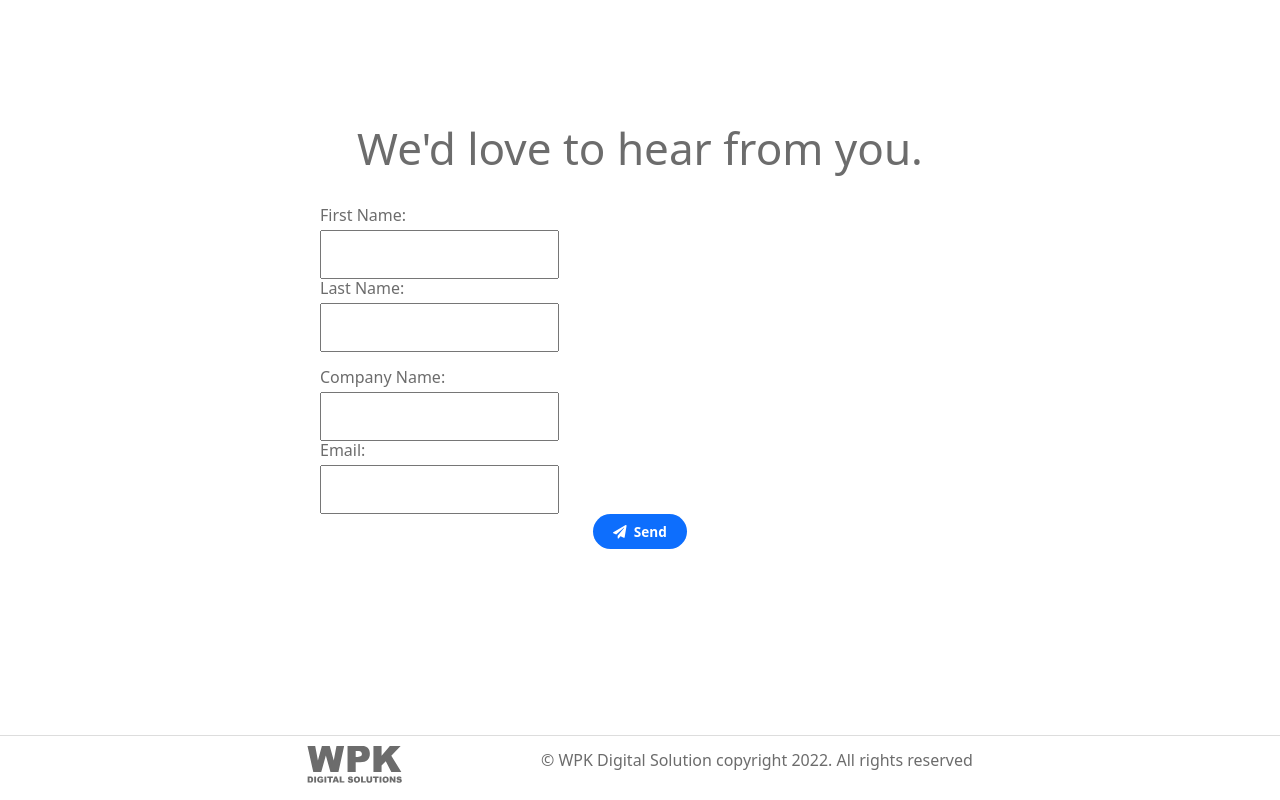
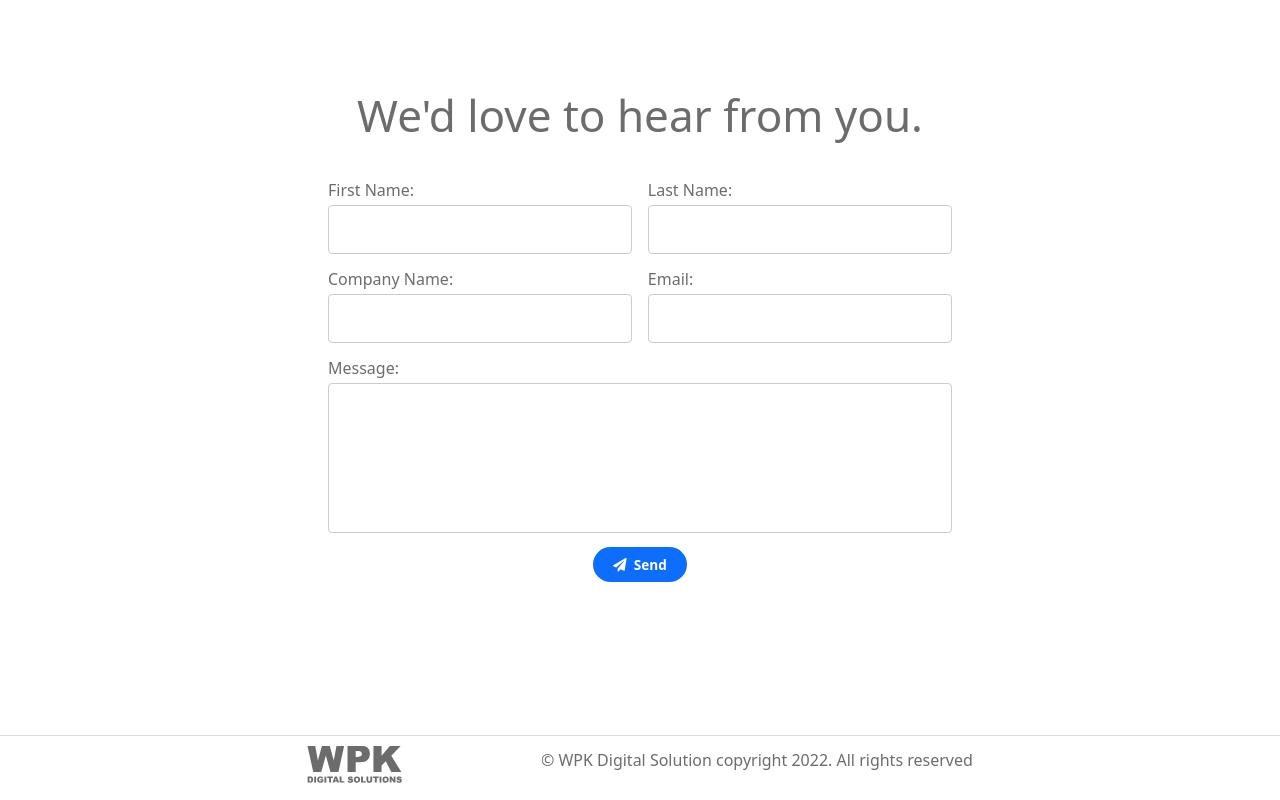
Before and after one commit to otkinsey/wpk_digital, a React (Create React App) app: page / in a window 1280 px wide. Shown: the part 3265-4065 px from the top of the page. Built offline with nearby package versions, Linux system fonts and the light colour scheme.

Commit message:
updating contact form

```diff
--- a/src/App.css
+++ b/src/App.css
@@ -114,6 +114,12 @@ form .col:last-child {
   margin-right: 0;
 }
 
+form > div > div {
+  width: 100%;
+}
+form > div > .col:first-child {
+  margin: 0;
+}
 form h1 {
   margin-bottom: 2rem;
   font-size: 2.75rem;
@@ -123,6 +129,18 @@ form h1 {
 form input,
 form input.form-control {
   height: 49px;
+  width: 100%;
+  border: 1px solid #ccc;
+  border-radius: 4px;
+  padding: 20px;
+}
+form textarea {
+  width: 100%;
+  border: 1px solid #ccc;
+  border-radius: 4px;
+  height: 150px;
+  resize: none;
+  padding: 20px;
 }
 footer {
   border-top: 1px solid #ddd;
--- a/src/components/contactForm/index.js
+++ b/src/components/contactForm/index.js
@@ -2,7 +2,7 @@ import { FaPaperPlane } from "react-icons/fa";
 import { useState, useRef } from "react";
 import emailjs from "@emailjs/browser";
 
-import { Form, Button, Col, Row } from "react-bootstrap";
+import { Button } from "react-bootstrap";
 
 const FormMockUp = () => {
   // state variables
@@ -51,7 +51,9 @@ const FormMockUp = () => {
       ? setMessage("Invalid input. Letters only.")
       : setMessage("Invalid input. Special characters not allowed.");
 
-    return input.value.match(re) === null ? true : false;
+    let value = input.value.match(re) === null ? true : false;
+
+    return value;
   };
 
   /**
@@ -120,8 +122,8 @@ const FormMockUp = () => {
   return (
     <form ref={form} id="contact-form" onSubmit={sendEmail}>
       <h1>We'd love to hear from you.</h1>
-      <div className="row">
-        <div className="col5">
+      <div className="d-flex flex-row p-2">
+        <div className="col">
           <label>First Name:</label>
           <input
             onChange={frontEndValidate}
@@ -130,7 +132,7 @@ const FormMockUp = () => {
             type="text"
           />
         </div>
-        <div className>
+        <div className="col">
           <label>Last Name:</label>
           <input
             onChange={frontEndValidate}
@@ -140,7 +142,8 @@ const FormMockUp = () => {
           />
         </div>
       </div>
-      <div>
+      <div className="d-flex flex-row p-2 align-items-center justify-content-around">
+        <div className="col">
           <label>Company Name:</label>
           <input
             onChange={frontEndValidate}
@@ -148,9 +151,20 @@ const FormMockUp = () => {
             name="company-name"
           />
         </div>
-      <div>
+        <div className="col">
           <label>Email:</label>
-        <input className="contact-form-input" name="user_email" type="email" />
+          <input
+            className="contact-form-input"
+            name="user_email"
+            type="email"
+          />
+        </div>
+      </div>
+      <div className="d-flex flex-row p-2 align-items-center justify-content-around">
+        <div className="col">
+          <label>Message:</label>
+          <textarea name="message" type="text" className="contact-form-input" />
+        </div>
       </div>
       <Button type="submit" className="button">
         <FaPaperPlane style={{}} /> <span>Send</span>
```
Lines whose indentation alone changed are shown as unchanged.
